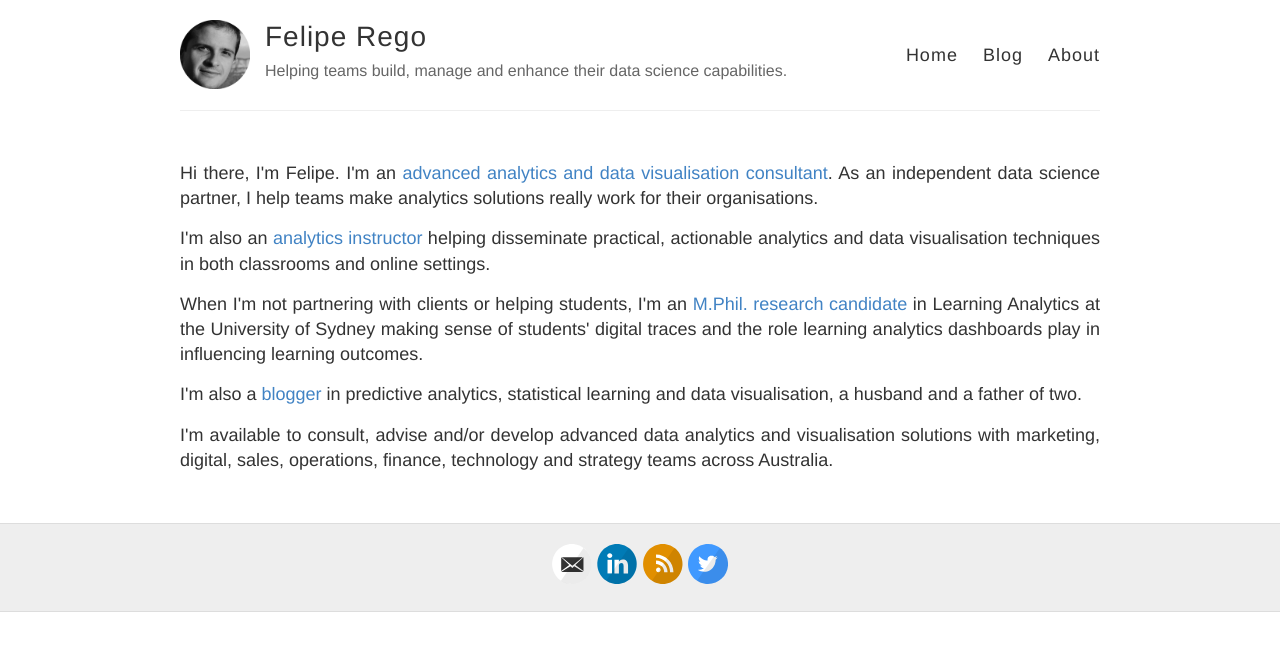
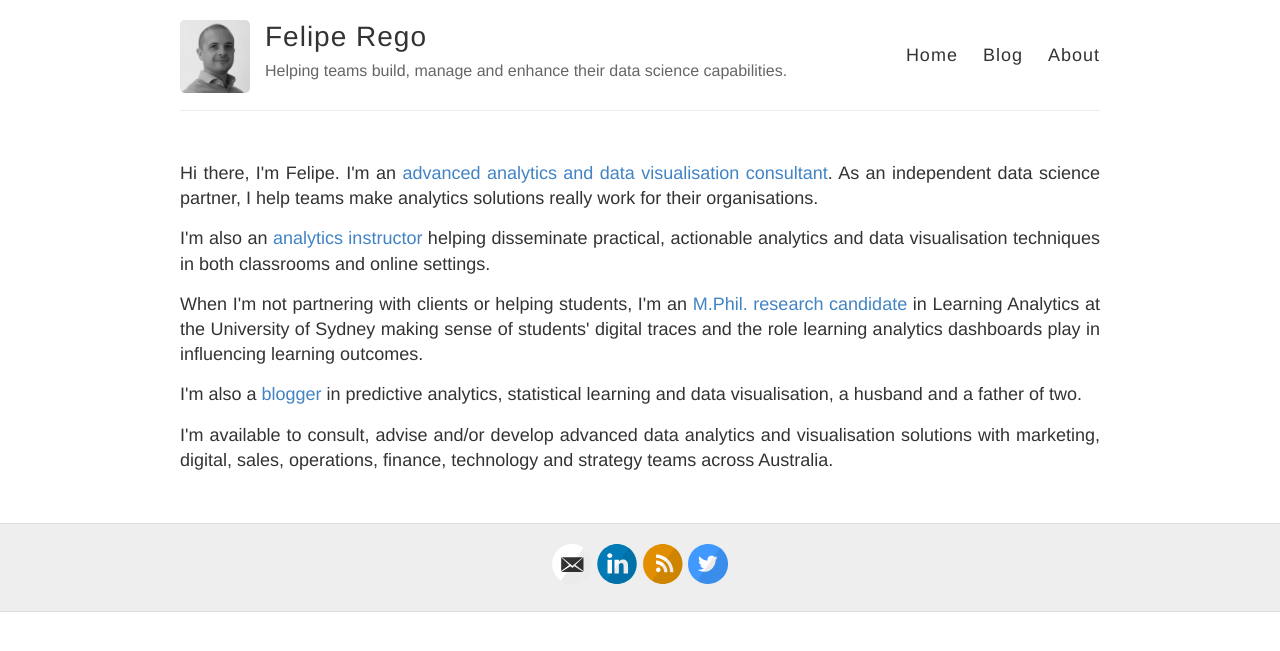
Before and after one commit to FelipeRego/FelipeRego.github.io, a Jekyll site: the page built from index.html, in a window 1280 px wide. Shown: the top 651 px of the page. Built offline with Jekyll 4.4.1, drawn with Linux system fonts in a browser that asks for light colours.

Commit message:
add new photo in yaml

```diff
--- a/_config.yml
+++ b/_config.yml
@@ -9,7 +9,7 @@
 description: "Helping teams build, manage and enhance their data science capabilities."
 
 # URL of your avatar or profile pic (you could use your GitHub profile pic)
-avatar: "https://github.com/FelipeRego/feliperego.github.io/raw/master/images/FR_LinkedInFace.png"
+avatar: "https://github.com/FelipeRego/feliperego.github.io/raw/master/images/FR_LinkedInFace2.png"
 
 #
 # Flags below are optional
```
